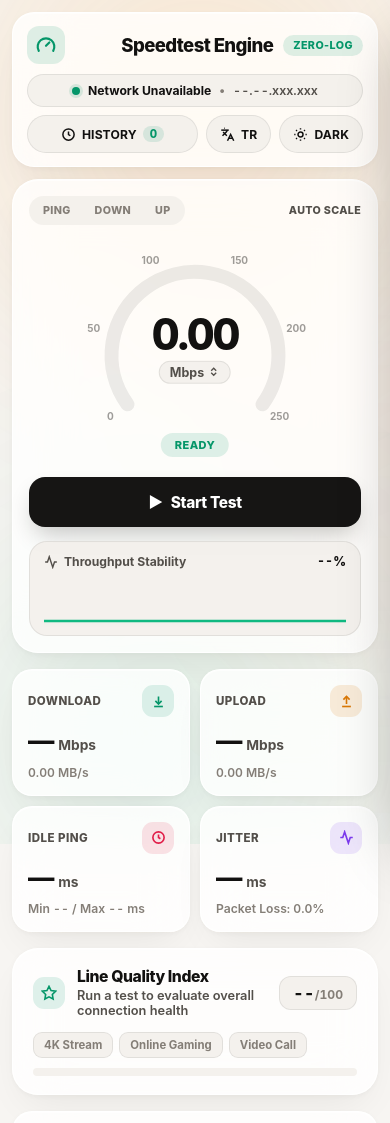
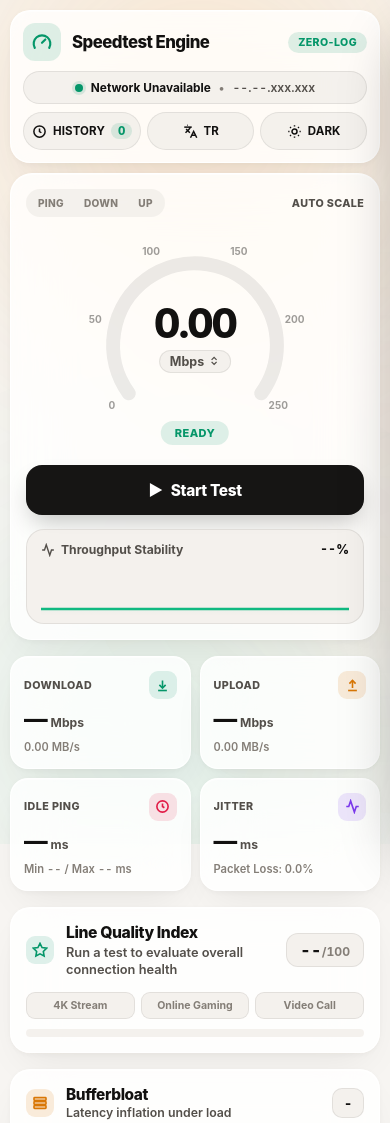
Before and after one commit to can-devsss/speedtest, a plain HTML site: page frontend/index.html in a window 390 px wide. Shown: the top 1123 px of the page. Drawn offline with Linux system fonts and the light colour scheme; no server answers.

Commit message:
Update style.css

```diff
--- a/frontend/css/style.css
+++ b/frontend/css/style.css
@@ -1,9 +1,9 @@
 :root {
   --bg-base: #f7f5f2;
-  --glass-bg: rgba(255, 255, 255, 0.82);
+  --glass-bg: rgba(255, 255, 255, 0.84);
   --glass-border: rgba(255, 255, 255, 0.96);
   --glass-shadow: 0 18px 42px -14px rgba(24, 21, 18, 0.08), 0 2px 6px rgba(24, 21, 18, 0.04);
-  --surface-sub: rgba(243, 240, 235, 0.88);
+  --surface-sub: rgba(243, 240, 235, 0.9);
   --text-primary: #121110;
   --text-secondary: #534f4a;
   --text-muted: #847e77;
@@ -27,10 +27,10 @@
 
 body.dark-theme {
   --bg-base: #09090b;
-  --glass-bg: rgba(22, 22, 25, 0.84);
+  --glass-bg: rgba(22, 22, 25, 0.86);
   --glass-border: rgba(255, 255, 255, 0.09);
   --glass-shadow: 0 22px 50px -12px rgba(0, 0, 0, 0.7);
-  --surface-sub: rgba(34, 34, 38, 0.85);
+  --surface-sub: rgba(34, 34, 38, 0.88);
   --text-primary: #fafafa;
   --text-secondary: #a1a1aa;
   --text-muted: #71717a;
@@ -53,6 +53,8 @@ body.dark-theme {
 }
 
 html, body {
+  width: 100%;
+  max-width: 100%;
   min-height: 100%;
   font-family: -apple-system, BlinkMacSystemFont, "SF Pro Display", "SF Pro Text", "Inter", sans-serif;
   background-color: var(--bg-base);
@@ -68,7 +70,7 @@ html, body {
   font-feature-settings: "tnum" 1, "cv05" 1;
 }
 
-/* Sıcak Şampanya/Turuncu + Zümrüt İpek Arka Plan Ambiyansı */
+/* Arka Plan Ambiyansı */
 .ambient-bg {
   position: fixed;
   inset: 0;
@@ -115,6 +117,8 @@ body.dark-theme .orb {
 
 /* iOS Cam Yüzey */
 .glass-panel {
+  min-width: 0;
+  max-width: 100%;
   background: var(--glass-bg);
   backdrop-filter: blur(28px) saturate(190%);
   -webkit-backdrop-filter: blur(28px) saturate(190%);
@@ -132,6 +136,7 @@ body.dark-theme .glass-panel {
 .cockpit-shell {
   position: relative;
   z-index: 1;
+  width: 100%;
   max-width: 1260px;
   min-height: 100vh;
   margin: 0 auto;
@@ -157,6 +162,7 @@ body.dark-theme .glass-panel {
   display: flex;
   align-items: center;
   gap: 11px;
+  min-width: 0;
 }
 
 .brand-logo {
@@ -173,23 +179,26 @@ body.dark-theme .glass-panel {
 .brand-titles {
   display: flex;
   align-items: center;
-  gap: 10px;
+  gap: 9px;
+  min-width: 0;
 }
 
 .brand-titles h1 {
-  font-size: 1.16rem;
+  font-size: 1.15rem;
   font-weight: 800;
   letter-spacing: -0.032em;
+  white-space: nowrap;
 }
 
 .badge-pill {
-  font-size: 0.67rem;
+  font-size: 0.66rem;
   font-weight: 800;
   letter-spacing: 0.04em;
   padding: 4px 10px;
   border-radius: 999px;
   text-transform: uppercase;
   white-space: nowrap;
+  flex-shrink: 0;
 }
 
 .badge-emerald {
@@ -207,18 +216,20 @@ body.dark-theme .glass-panel {
   align-items: center;
   flex-wrap: wrap;
   gap: 10px;
+  min-width: 0;
 }
 
 .net-pill {
   display: flex;
   align-items: center;
   gap: 8px;
-  padding: 8px 15px;
+  padding: 8px 14px;
   border-radius: 999px;
   background: var(--surface-sub);
   border: 1px solid var(--divider);
-  font-size: 0.8rem;
+  font-size: 0.79rem;
   font-weight: 700;
+  min-width: 0;
   max-width: 100%;
 }
 
@@ -226,7 +237,7 @@ body.dark-theme .glass-panel {
   white-space: nowrap;
   overflow: hidden;
   text-overflow: ellipsis;
-  max-width: 220px;
+  min-width: 0;
 }
 
 .pulse-dot {
@@ -240,13 +251,15 @@ body.dark-theme .glass-panel {
 
 .net-sep {
   color: var(--text-muted);
+  flex-shrink: 0;
 }
 
 .net-ip {
   color: var(--text-secondary);
-  font-size: 0.78rem;
+  font-size: 0.76rem;
   font-weight: 600;
   white-space: nowrap;
+  flex-shrink: 0;
 }
 
 .action-pills {
@@ -258,6 +271,7 @@ body.dark-theme .glass-panel {
 .ctrl-btn {
   display: inline-flex;
   align-items: center;
+  justify-content: center;
   gap: 6px;
   height: 36px;
   padding: 0 13px;
@@ -295,9 +309,10 @@ body.dark-theme .glass-panel {
 /* Bento Grid */
 .bento-grid {
   display: grid;
-  grid-template-columns: 365px 1fr;
+  grid-template-columns: 365px minmax(0, 1fr);
   gap: 16px;
   align-items: stretch;
+  width: 100%;
 }
 
 /* Sol Kadran Kartı */
@@ -307,6 +322,7 @@ body.dark-theme .glass-panel {
   flex-direction: column;
   justify-content: space-between;
   gap: 14px;
+  min-width: 0;
 }
 
 .gauge-card.phase-glow-emerald {
@@ -368,7 +384,6 @@ body.dark-theme .glass-panel {
   white-space: nowrap;
 }
 
-/* Ferahlatılmış İbre Sahnesi (Üst Üste Binme Sıfır) */
 .gauge-stage {
   position: relative;
   width: 100%;
@@ -394,7 +409,6 @@ body.dark-theme .glass-panel {
   flex-direction: column;
   align-items: center;
   text-align: center;
-  pointer-events: auto;
 }
 
 .speed-number {
@@ -522,6 +536,7 @@ body.dark-theme .glass-panel {
   border: 1px solid var(--divider);
   border-radius: 18px;
   padding: 12px 14px 8px;
+  min-width: 0;
 }
 
 .wave-header {
@@ -558,11 +573,12 @@ body.dark-theme .glass-panel {
   flex-direction: column;
   justify-content: space-between;
   gap: 16px;
+  min-width: 0;
 }
 
 .metrics-row {
   display: grid;
-  grid-template-columns: repeat(4, 1fr);
+  grid-template-columns: repeat(4, minmax(0, 1fr));
   gap: 14px;
 }
 
@@ -603,6 +619,8 @@ body.dark-theme .glass-panel {
   letter-spacing: 0.04em;
   color: var(--text-secondary);
   white-space: nowrap;
+  overflow: hidden;
+  text-overflow: ellipsis;
 }
 
 .icon-chip {
@@ -637,7 +655,8 @@ body.dark-theme .glass-panel {
 .metric-value-row {
   display: flex;
   align-items: baseline;
-  gap: 5px;
+  gap: 4px;
+  min-width: 0;
 }
 
 .metric-val {
@@ -648,7 +667,7 @@ body.dark-theme .glass-panel {
 }
 
 .metric-unit {
-  font-size: 0.86rem;
+  font-size: 0.84rem;
   font-weight: 700;
   color: var(--text-secondary);
 }
@@ -662,19 +681,20 @@ body.dark-theme .glass-panel {
   text-overflow: ellipsis;
 }
 
-/* Hat Kalite Endeksi (2 Katmanlı — Çarpışma Sıfır) */
+/* Hat Kalite Endeksi */
 .quality-card {
   padding: 18px 20px;
   display: flex;
   flex-direction: column;
   gap: 14px;
+  min-width: 0;
 }
 
 .quality-top {
   display: flex;
   align-items: center;
   justify-content: space-between;
-  gap: 14px;
+  gap: 12px;
 }
 
 .quality-info {
@@ -699,6 +719,7 @@ body.dark-theme .glass-panel {
   font-weight: 600;
   color: var(--text-secondary);
   margin-top: 2px;
+  line-height: 1.35;
 }
 
 .score-pill {
@@ -721,13 +742,14 @@ body.dark-theme .glass-panel {
   display: flex;
   align-items: center;
   gap: 14px;
+  min-width: 0;
 }
 
 .scenario-chips {
   display: flex;
   align-items: center;
+  flex-wrap: wrap;
   gap: 6px;
-  flex-shrink: 0;
 }
 
 .sc-chip {
@@ -774,7 +796,7 @@ body.dark-theme .glass-panel {
 /* Alt İkili Kartlar */
 .bottom-row {
   display: grid;
-  grid-template-columns: 1fr 1fr;
+  grid-template-columns: repeat(2, minmax(0, 1fr));
   gap: 14px;
 }
 
@@ -783,6 +805,7 @@ body.dark-theme .glass-panel {
   display: flex;
   flex-direction: column;
   gap: 14px;
+  min-width: 0;
 }
 
 .detail-head {
@@ -796,6 +819,7 @@ body.dark-theme .glass-panel {
   display: flex;
   align-items: center;
   gap: 12px;
+  min-width: 0;
 }
 
 .detail-title-group h3 {
@@ -860,6 +884,13 @@ body.dark-theme .glass-panel {
   font-size: 0.8rem;
   font-weight: 600;
   color: var(--text-secondary);
+  min-width: 0;
+}
+
+.stat-row span {
+  white-space: nowrap;
+  overflow: hidden;
+  text-overflow: ellipsis;
 }
 
 .stat-row strong {
@@ -867,6 +898,7 @@ body.dark-theme .glass-panel {
   font-size: 0.84rem;
   font-weight: 700;
   white-space: nowrap;
+  flex-shrink: 0;
 }
 
 /* Alt Bilgi */
@@ -876,6 +908,7 @@ body.dark-theme .glass-panel {
   font-weight: 600;
   color: var(--text-muted);
   padding-top: 2px;
+  line-height: 1.45;
 }
 
 /* Geçmiş Çekmecesi */
@@ -1002,89 +1035,135 @@ body.dark-theme .glass-panel {
 /* Tablet ve Mobil Optimizasyonu */
 @media (max-width: 1080px) {
   .bento-grid {
-    grid-template-columns: 1fr;
+    grid-template-columns: minmax(0, 1fr);
   }
 
   .metrics-row {
-    grid-template-columns: repeat(2, 1fr);
+    grid-template-columns: repeat(2, minmax(0, 1fr));
   }
 }
 
 @media (max-width: 680px) {
   .cockpit-shell {
-    padding: 12px 12px 26px;
-    gap: 12px;
+    padding: 10px 10px 24px;
+    gap: 10px;
     justify-content: flex-start;
   }
 
   .top-bar {
     flex-direction: column;
     align-items: stretch;
-    padding: 13px 14px;
+    padding: 12px;
     gap: 10px;
+    border-radius: 20px;
   }
 
   .brand-cluster {
     justify-content: space-between;
+    width: 100%;
+  }
+
+  .brand-titles {
+    flex: 1;
+    justify-content: space-between;
+  }
+
+  .brand-titles h1 {
+    font-size: 1.05rem;
   }
 
   .header-controls {
     flex-direction: column;
     align-items: stretch;
     gap: 8px;
+    width: 100%;
   }
 
   .net-pill {
     justify-content: center;
-    font-size: 0.76rem;
+    font-size: 0.74rem;
     padding: 8px 10px;
+    width: 100%;
   }
 
   .net-isp {
-    max-width: 170px;
+    max-width: 48%;
   }
 
   .action-pills {
     display: grid;
-    grid-template-columns: 1fr auto auto;
-    gap: 8px;
+    grid-template-columns: 1fr 1fr 1fr;
+    gap: 6px;
+    width: 100%;
   }
 
   .ctrl-btn {
     justify-content: center;
     height: 38px;
+    padding: 0 8px;
+    font-size: 0.72rem;
+    width: 100%;
   }
 
   .gauge-card {
-    padding: 16px;
+    padding: 15px;
+    border-radius: 22px;
+  }
+
+  .step-pill {
+    padding: 4px 8px;
+    font-size: 0.63rem;
   }
 
   .gauge-stage {
-    height: 224px;
+    height: 220px;
   }
 
   #speed-gauge {
-    width: 242px;
-    height: 214px;
+    width: 238px;
+    height: 210px;
   }
 
   .speed-number {
-    font-size: 2.7rem;
+    font-size: 2.55rem;
   }
 
   .metrics-row {
-    grid-template-columns: repeat(2, 1fr);
-    gap: 10px;
+    grid-template-columns: repeat(2, minmax(0, 1fr));
+    gap: 9px;
   }
 
   .metric-card {
-    padding: 15px;
-    gap: 10px;
-    border-radius: 20px;
+    padding: 14px 13px;
+    gap: 8px;
+    border-radius: 18px;
+  }
+
+  .metric-label {
+    font-size: 0.67rem;
+  }
+
+  .icon-chip {
+    width: 28px;
+    height: 28px;
+    border-radius: 9px;
   }
 
   .metric-val {
-    font-size: 1.65rem;
+    font-size: 1.48rem;
+  }
+
+  .metric-unit {
+    font-size: 0.76rem;
+  }
+
+  .metric-sub {
+    font-size: 0.7rem;
+  }
+
+  .quality-card {
+    padding: 15px;
+    border-radius: 20px;
   }
 
   .quality-bottom-meta {
@@ -1094,7 +1173,17 @@ body.dark-theme .glass-panel {
   }
 
   .scenario-chips {
-    flex-wrap: wrap;
+    display: grid;
+    grid-template-columns: repeat(3, minmax(0, 1fr));
+    gap: 6px;
+  }
+
+  .sc-chip {
+    text-align: center;
+    padding: 6px 4px;
+    font-size: 0.66rem;
+    overflow: hidden;
+    text-overflow: ellipsis;
   }
 
   .quality-bar-track {
@@ -1103,12 +1192,21 @@ body.dark-theme .glass-panel {
   }
 
   .bottom-row {
-    grid-template-columns: 1fr;
-    gap: 12px;
+    grid-template-columns: minmax(0, 1fr);
+    gap: 10px;
   }
 
   .detail-card {
-    padding: 16px;
+    padding: 15px;
     border-radius: 20px;
   }
+
+  .stat-row {
+    padding: 9px 11px;
+    font-size: 0.76rem;
+  }
+
+  .stat-row strong {
+    font-size: 0.78rem;
+  }
 }
```
